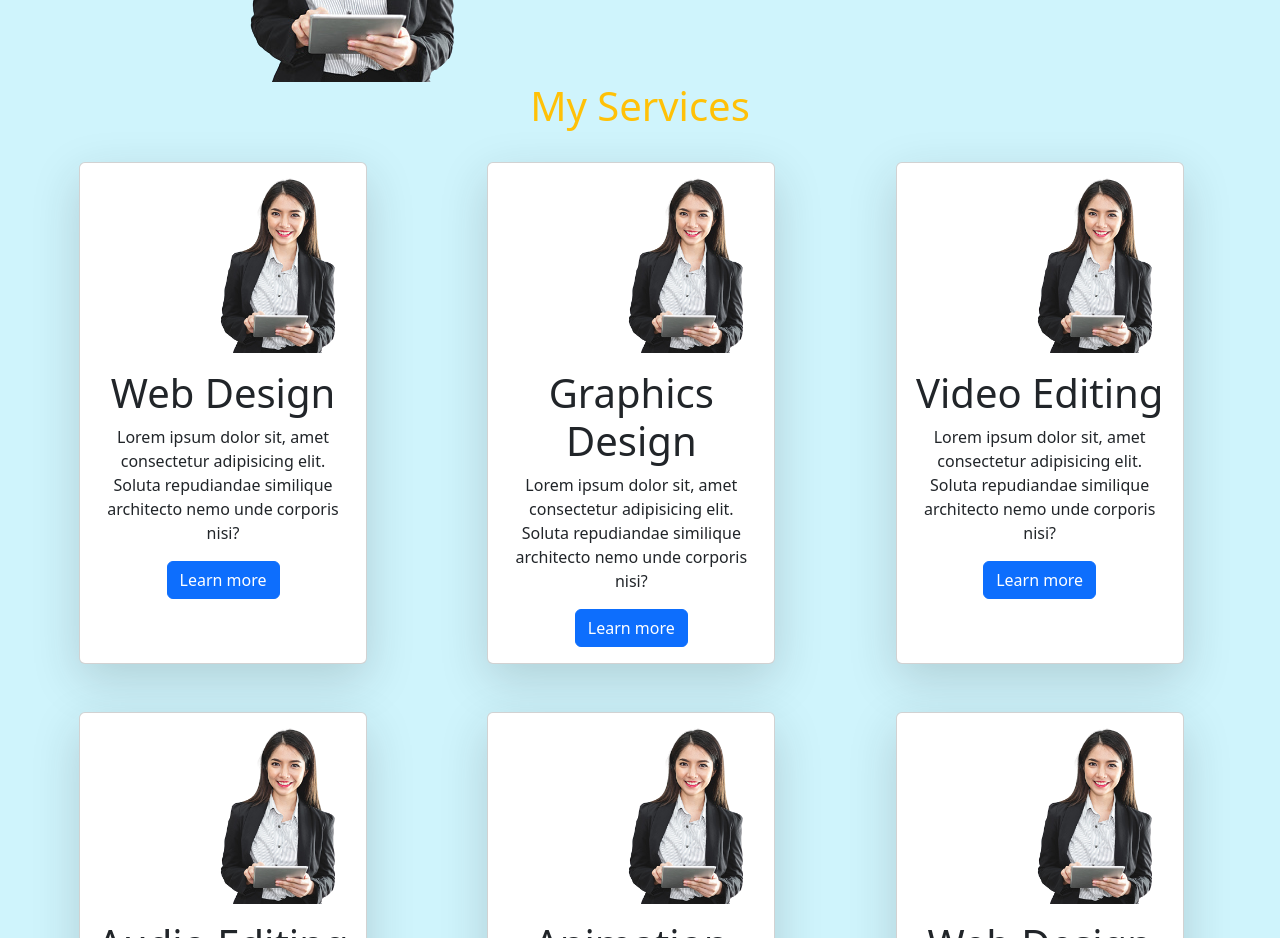
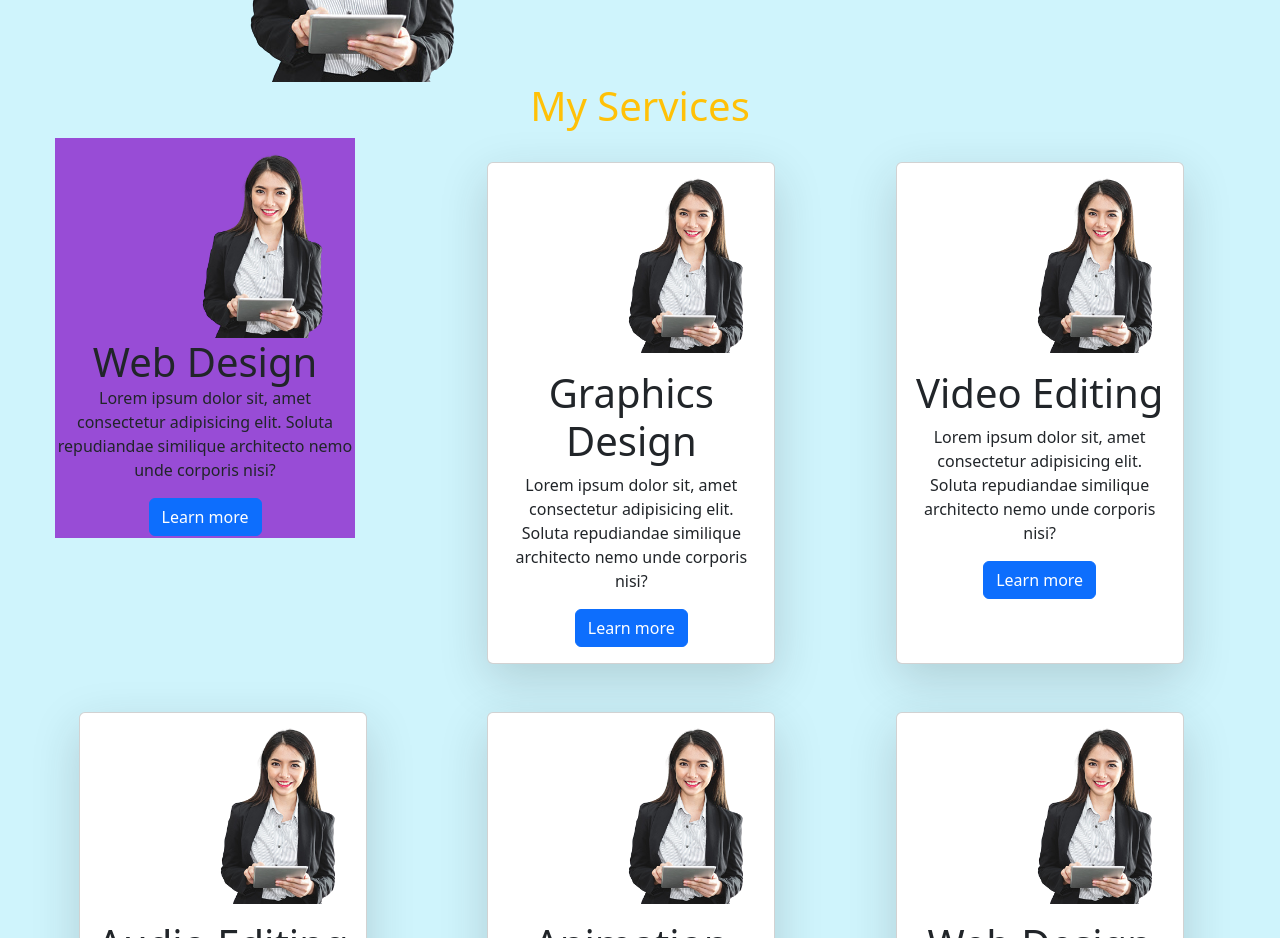
Before and after one commit to lilycm/portfolio-assignment, a plain HTML site: page index.html in a window 1280 px wide. Shown: the part 820-1758 px from the top of the page. Drawn offline with Linux system fonts and the light colour scheme.

Commit message:
twenty one commit

```diff
--- a/index.html
+++ b/index.html
@@ -73,9 +73,9 @@
         <section id="services-section" class="bg-info-subtle bg-opacity-75">
             <h1 class="fs-1 text-warning text-center">My Services</h1>
             <div class="works">
-                <div class="card shadow-lg m-4" style="width: 18rem;">
-                    <img class="card-img-top" src="/images/girl-removebg-preview.png" alt="">
-                    <div class="card-body text-center">
+                <div class="box" style="width: 18rem;">
+                    <div class="inner text-center">
+                        <img class="card-img-top" src="/images/girl-removebg-preview.png" alt="">
                         <h1 class="card-title">Web Design</h1>
                         <p class="card-text">Lorem ipsum dolor sit, amet consectetur adipisicing elit. Soluta repudiandae similique architecto nemo unde corporis nisi?</p>
                         <a type="button" class="btn btn-primary" href="">Learn more</a>
--- a/style/style.css
+++ b/style/style.css
@@ -25,8 +25,21 @@ background-color: rgb(0, 255, 255);
     justify-content: space-evenly;
     margin-left: 55px;
 }
-.works .card:hover{
-    border: 1px solid goldenrod;
+.box,
+.inner{
+    background-color: gold;
+    width: 100px;
+    height: 400px;
+    transition: width 2s, height 2s, transform 2s;
+}
+.box .inner:hover{
+    transform: rotate(10deg);
+}
+.inner{
+    width: 300px;
+    height: 400px;
+    background-color: #984cd6
+
 }
 /* services section end */
 /* skills section start */
```
